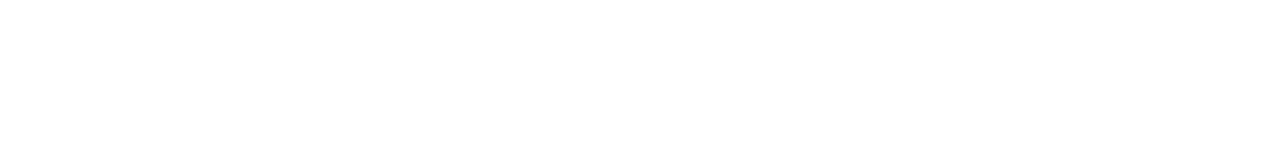
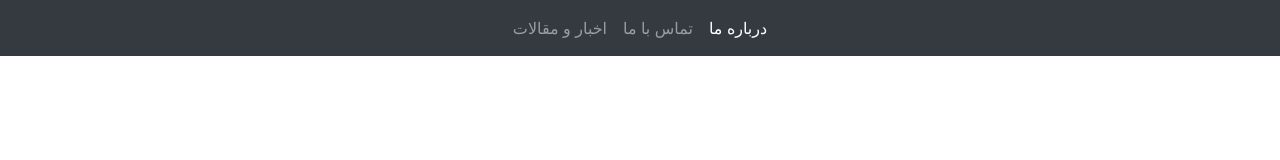
Before and after one commit to z-nt/Steelfactory, a plain HTML site: page index.html in a window 1280 px wide. Drawn offline with Linux system fonts and the light colour scheme.

Commit message:
create Test Navbar-nav

```diff
--- a/SRC/assets/indexCss/style.css
+++ b/SRC/assets/indexCss/style.css
@@ -0,0 +1,14 @@
+/* Home index Html Style */
+/* body Style */
+*{
+    margin: 0%;
+    padding: 0%;
+    direction: rtl;
+    box-sizing: border-box;
+}
+/* body Style */
+
+
+
+
+/* Home index Html Style */
--- a/index.html
+++ b/index.html
@@ -5,9 +5,43 @@
     <meta charset="UTF-8">
     <meta http-equiv="X-UA-Compatible" content="IE=edge">
     <meta name="viewport" content="width=device-width, initial-scale=1.0">
+        <!--Link bootstrap  -->
+    <link rel="stylesheet" href="./SRC/src/css/bootstrap.min.css">
+        <!--linke Stylecss index Html  -->
+    <link rel="stylesheet" href="./SRC/assets/indexCss/style.css">
     <title>فولاد </title>
 </head>
 <body>
+        <!-- Create Navbar-nav-expand-lg Respansive -->
+        <nav class="navbar navbar-expand-lg navbar-dark bg-dark">
+            <button class="navbar-toggler" type="button" data-toggle="collapse" data-target="#navbarTogglerDemo01" aria-controls="navbarTogglerDemo01" aria-expanded="false" aria-label="Toggle navigation">
+              <span class="navbar-toggler-icon"></span>
+            </button>
+            <div class="collapse navbar-collapse" id="navbarTogglerDemo01">
+              <ul class="navbar-nav m-auto ">
+                <li class="nav-item active">
+                  <a class="nav-link" href="#">درباره ما <span class="sr-only">(current)</span></a>
+                </li>
+                <li class="nav-item">
+                  <a class="nav-link" href="#">تماس با ما</a>
+                </li>
+                <li class="nav-item">
+                  <a class="nav-link " href="#">اخبار و مقالات</a>
+                </li>
+              </ul>
+            </div>
+          </nav>
+        <!-- Create Navbar-nav-expand-lg Respansive -->
 
+
+
+
+
+
+
+    <!-- script linke -->
+    <script src="./SRC/src/js/jquery-3.6.1.min.js"></script>
+    <script src="./SRC/src/js/popper.min.js"></script>
+    <script src="./SRC/src/js/bootstrap.min.js"></script>
 </body>
 </html>
```
